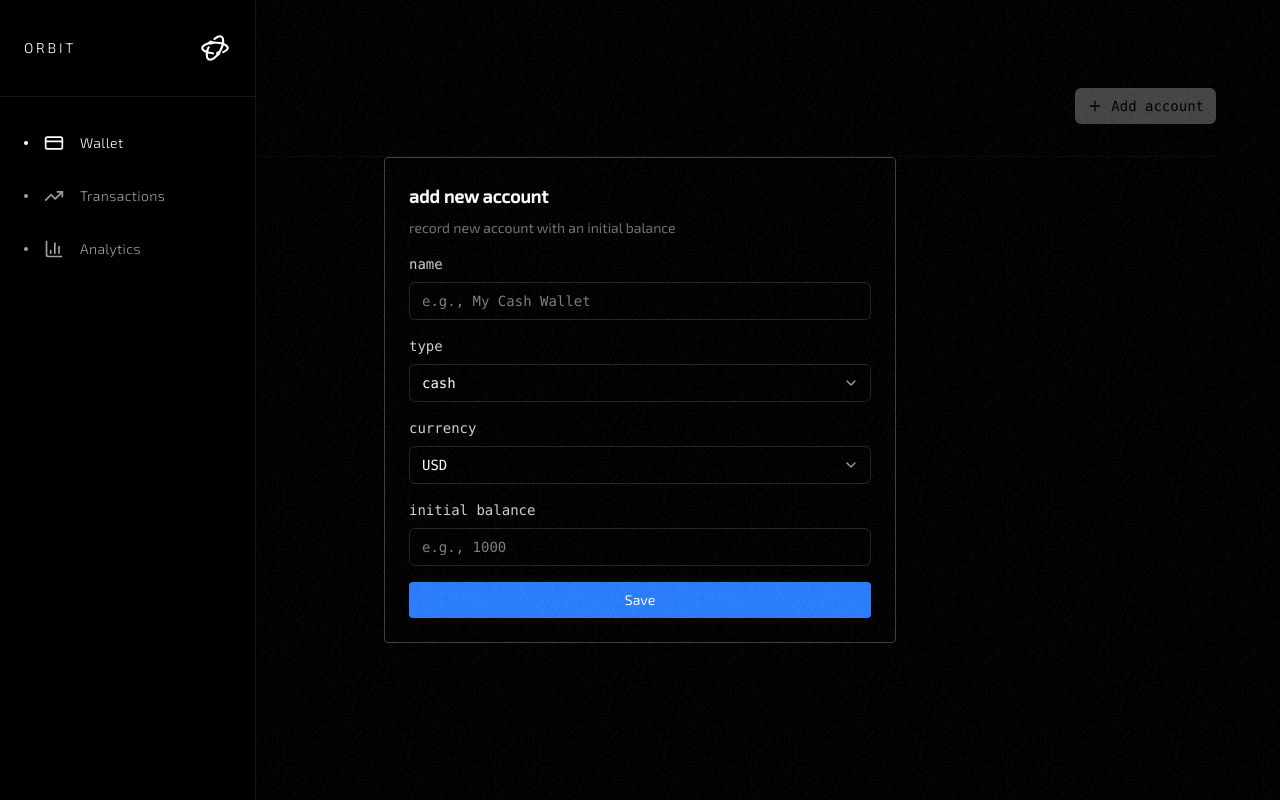
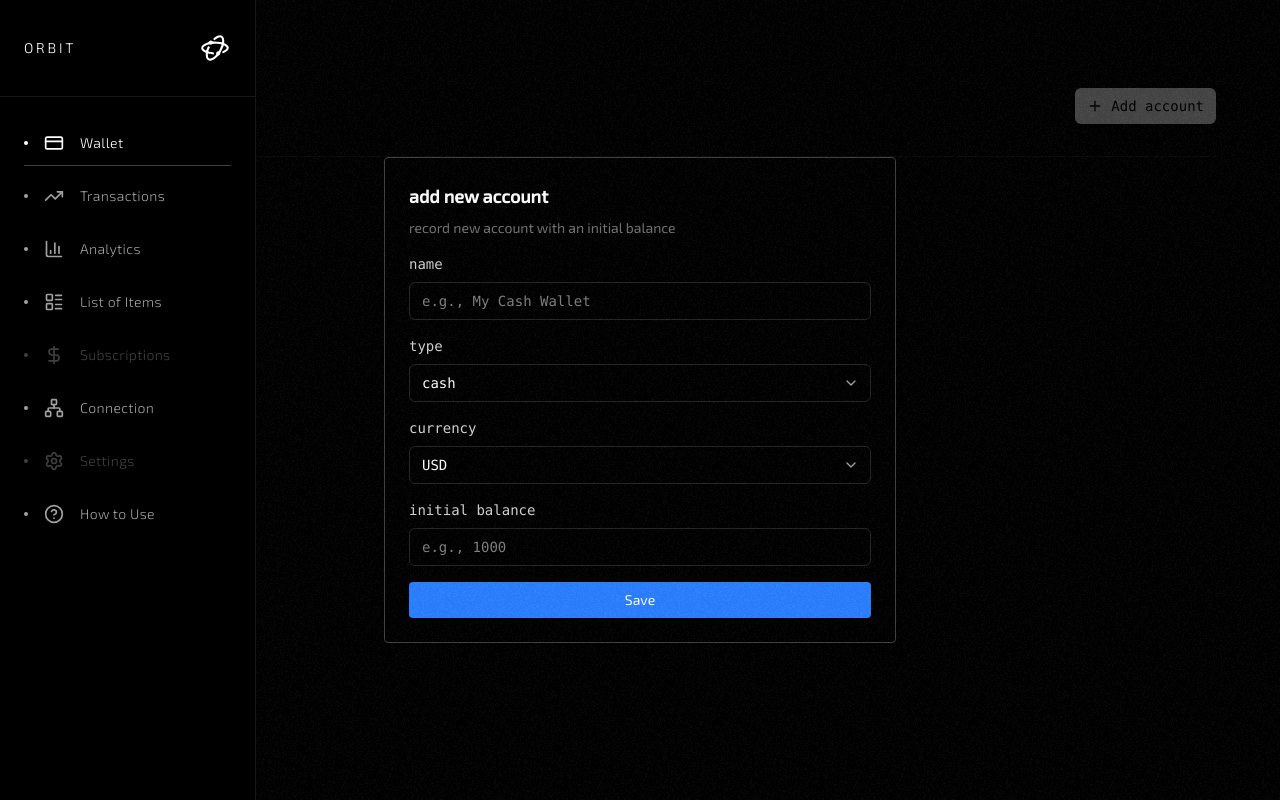
Before and after one commit to AlejandroDalzotto/orbit, a Next.js app: page / in a window 1280 px wide. Both pictures are taken after a click on the button "Add account". Built offline with nearby package versions, Linux system fonts and the light colour scheme.

Commit message:
feat: add new pages link to the app and availability to handle undone pages

```diff
--- a/src/components/AutoHideSidebar.tsx
+++ b/src/components/AutoHideSidebar.tsx
@@ -1,10 +1,19 @@
-"use client"
-import AppLogo from "@/components/AppLogo"
-import { BarChart3, CreditCard, TrendingUp } from "lucide-react"
-import { AnimatePresence, motion } from "motion/react"
-import Link from "next/link"
-import { usePathname } from "next/navigation"
-import { useEffect, useRef, useState } from "react"
+"use client";
+import AppLogo from "@/components/AppLogo";
+import {
+  BarChart3,
+  CreditCard,
+  TrendingUp,
+  LayoutList,
+  Settings,
+  HelpCircle,
+  DollarSign,
+  Network,
+} from "lucide-react";
+import { AnimatePresence, motion } from "motion/react";
+import Link from "next/link";
+import { usePathname } from "next/navigation";
+import { useEffect, useRef, useState } from "react";
 
 // Navigation items
 const navigationItems = [
@@ -12,76 +21,109 @@ const navigationItems = [
     title: "Wallet",
     url: "/",
     icon: <CreditCard className="w-5 h-5" />,
+    available: true,
   },
   {
     title: "Transactions",
     url: "/transactions",
     icon: <TrendingUp className="w-5 h-5" />,
+    available: true,
   },
   {
     title: "Analytics",
     url: "/analytics",
     icon: <BarChart3 className="w-5 h-5" />,
+    available: true,
   },
-]
+  {
+    title: "List of Items",
+    url: "/items-list",
+    icon: <LayoutList className="w-5 h-5" />,
+    available: true,
+  },
+  {
+    title: "Subscriptions",
+    url: "/subscriptions",
+    icon: <DollarSign className="w-5 h-5" />,
+    available: false,
+  },
+  {
+    title: "Connection",
+    url: "/connection",
+    icon: <Network className="w-5 h-5" />,
+    available: true,
+  },
+  {
+    title: "Settings",
+    url: "/settings",
+    icon: <Settings className="w-5 h-5" />,
+    available: false,
+  },
+  {
+    title: "How to Use",
+    url: "/how-to-use",
+    icon: <HelpCircle className="w-5 h-5" />,
+    available: true,
+  },
+];
 
 // todo: add key event to detect when user press tab to show the sidebar
 export function AutoHideSidebar() {
-  const [isVisible, setIsVisible] = useState(false)
-  const [isHovered, setIsHovered] = useState(false)
-  const pathname = usePathname()
-  const sidebarRef = useRef<HTMLDivElement>(null)
-  const timeoutRef = useRef<NodeJS.Timeout>(null)
+  const [isVisible, setIsVisible] = useState(false);
+  const [isHovered, setIsHovered] = useState(false);
+  const pathname = usePathname();
+  const sidebarRef = useRef<HTMLDivElement>(null);
+  const timeoutRef = useRef<NodeJS.Timeout>(null);
 
   useEffect(() => {
     const handleMouseMove = (e: MouseEvent) => {
       // Show sidebar when cursor is within 50px of left edge
       if (e.clientX <= 50) {
-        setIsVisible(true)
+        setIsVisible(true);
         if (timeoutRef.current) {
-          clearTimeout(timeoutRef.current)
+          clearTimeout(timeoutRef.current);
         }
       } else if (e.clientX > 280 && !isHovered) {
         // Hide sidebar when cursor moves away and not hovering over sidebar
         timeoutRef.current = setTimeout(() => {
-          setIsVisible(false)
-        }, 300)
+          setIsVisible(false);
+        }, 300);
       }
-    }
+    };
 
     const handleMouseLeave = () => {
       if (!isHovered) {
         timeoutRef.current = setTimeout(() => {
-          setIsVisible(false)
-        }, 300)
+          setIsVisible(false);
+        }, 300);
       }
-    }
+    };
 
-    document.addEventListener("mousemove", handleMouseMove)
-    document.addEventListener("mouseleave", handleMouseLeave)
+    document.addEventListener("mousemove", handleMouseMove);
+    document.addEventListener("mouseleave", handleMouseLeave);
 
     return () => {
-      document.removeEventListener("mousemove", handleMouseMove)
-      document.removeEventListener("mouseleave", handleMouseLeave)
+      document.removeEventListener("mousemove", handleMouseMove);
+      document.removeEventListener("mouseleave", handleMouseLeave);
       if (timeoutRef.current) {
-        clearTimeout(timeoutRef.current)
+        clearTimeout(timeoutRef.current);
       }
-    }
-  }, [isHovered])
+    };
+  }, [isHovered]);
 
   const handleSidebarMouseEnter = () => {
-    setIsHovered(true)
+    setIsHovered(true);
     if (timeoutRef.current) {
-      clearTimeout(timeoutRef.current)
+      clearTimeout(timeoutRef.current);
     }
-  }
+  };
 
   const handleSidebarMouseLeave = () => {
-    setIsHovered(false)
+    setIsHovered(false);
     timeoutRef.current = setTimeout(() => {
-      setIsVisible(false)
-    }, 300)
-  }
+      setIsVisible(false);
+    }, 300);
+  };
 
   return (
     <>
@@ -106,7 +148,9 @@ export function AutoHideSidebar() {
               onMouseLeave={handleSidebarMouseLeave}
             >
               <div className="flex items-center justify-between px-6 py-8 border-b border-neutral-900">
-                <h1 className="text-sm font-light tracking-[0.2em] text-white uppercase">ORBIT</h1>
+                <h1 className="text-sm font-light tracking-[0.2em] text-white uppercase">
+                  ORBIT
+                </h1>
                 <AppLogo />
               </div>
 
@@ -119,15 +163,26 @@ export function AutoHideSidebar() {
                       animate={{ opacity: 1, x: 0 }}
                       transition={{ delay: index * 0.05 }}
                     >
+                      {item.available ? (
                         <Link
                           href={item.url}
-                        className={`flex items-center gap-4 px-0 py-3 text-sm font-light transition-colors border-b border-transparent hover:border-neutral-800 ${pathname === item.url ? "text-white border-neutral-700" : "text-neutral-400 hover:text-white"
+                          className={`flex items-center gap-4 px-0 py-3 text-sm font-light transition-colors border-b hover:border-neutral-800 ${
+                            pathname === item.url
+                              ? "text-white border-neutral-700"
+                              : "text-neutral-400 hover:text-white border-transparent"
                           }`}
                         >
                           <div className="w-1 h-1 bg-current rounded-full" />
                           {item.icon}
                           <span className="tracking-wide">{item.title}</span>
                         </Link>
+                      ) : (
+                        <div className="flex items-center gap-4 px-0 py-3 text-sm text-neutral-700 font-light transition-colors border-b border-transparent">
+                          <div className="w-1 h-1 bg-neutral-700 rounded-full" />
+                          {item.icon}
+                          <span className="tracking-wide">{item.title}</span>
+                        </div>
+                      )}
                     </motion.div>
                   ))}
                 </nav>
@@ -145,5 +200,5 @@ export function AutoHideSidebar() {
         )}
       </AnimatePresence>
     </>
-  )
+  );
 }
```
Lines whose indentation alone changed are shown as unchanged.
